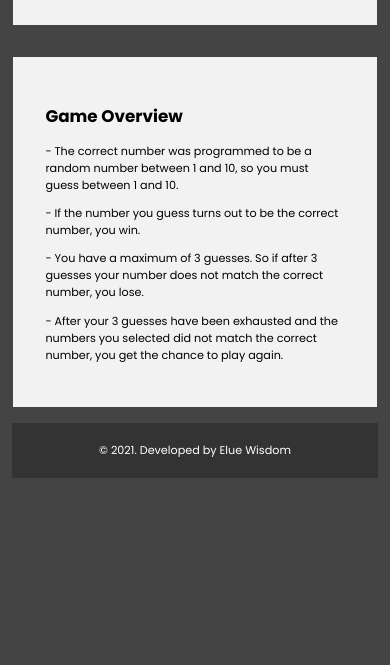
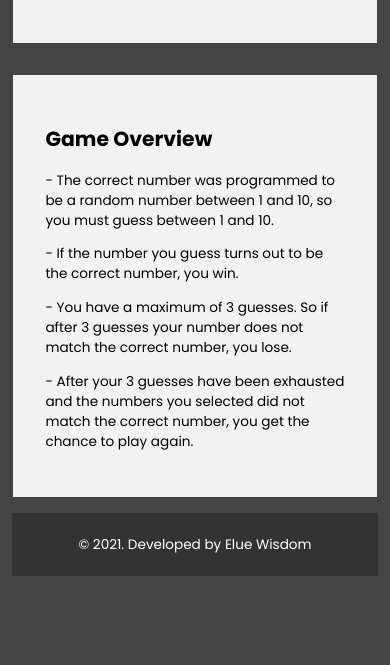
Before and after one commit to Elue-dev/Number-Guesser, a plain HTML site: page index.html in a window 390 px wide. Shown: the part 179-844 px from the top of the page. Drawn offline with Linux system fonts and the light colour scheme.

Commit message:
Another commit

```diff
--- a/style.scss
+++ b/style.scss
@@ -77,7 +77,7 @@ body{
 
 @media (max-width:500px){
     body{
-        font-size: .7rem;
+        font-size: .85rem;
     }
 }
 
```
Also changed, not shown: style.css, 1 other file.
